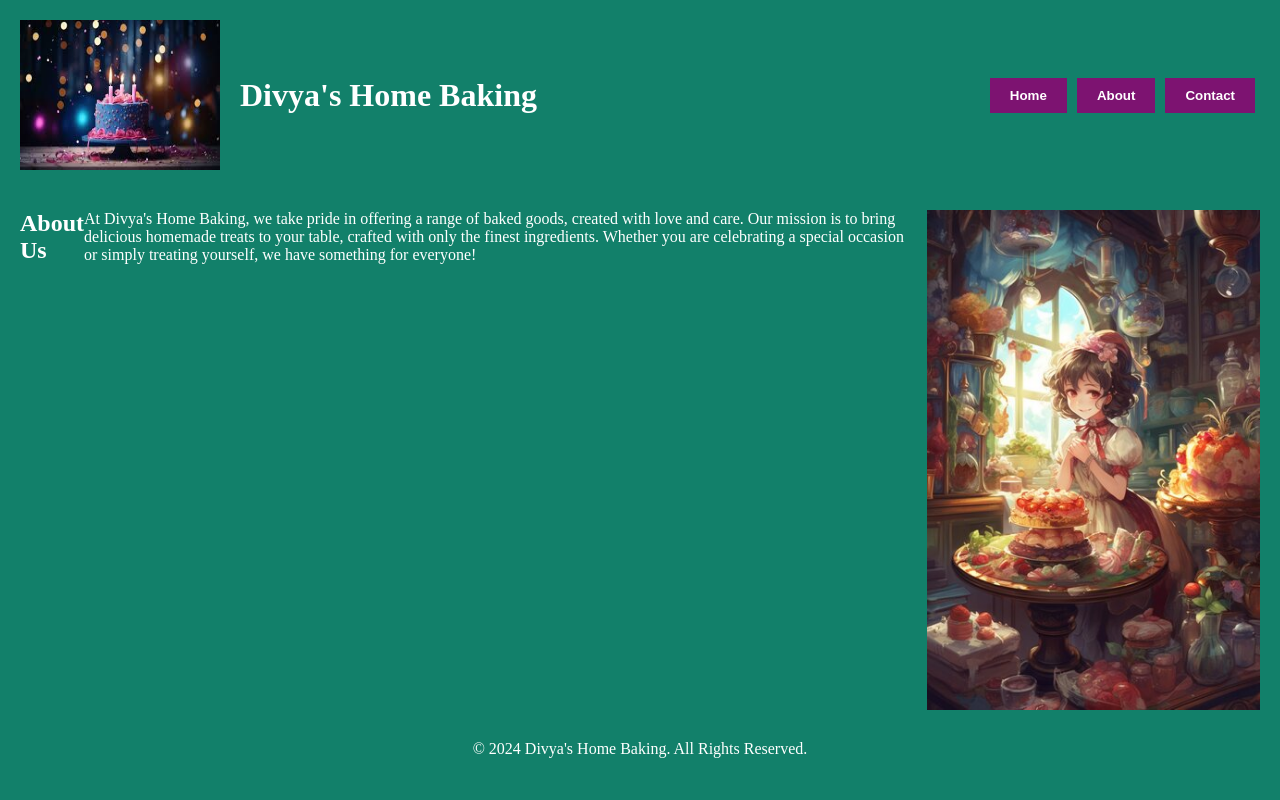
After one commit to Divya170/Divya170-baking_project, a Django app: template project/templates/about.html in a window 1280 px wide. The commit adds this page. Run offline with Django 5.2, Linux system fonts and the light colour scheme; the template is opened without the code that fills it, so the values that code supplies are empty.

Commit message:
modify the project

```diff
--- a/project/static/css/style.css
+++ b/project/static/css/style.css
@@ -62,6 +62,10 @@
   font-size: 18px;
 }
 
+.about-section img {
+  margin-left: 20px;
+}
+
 /* Product Gallery */
 .product-gallery {
   display: flex;
--- /dev/null
+++ b/project/templates/about.html
@@ -0,0 +1,37 @@
+<!DOCTYPE html>
+<html lang="en">
+<head>
+  <meta charset="UTF-8">
+  <meta name="viewport" content="width=device-width, initial-scale=1.0">
+  <title>About Us - Divya's Home Baking</title>
+  <link rel="icon" type="image/x-icon" href="cake.jpg">
+  {% load static %}
+  <link rel="stylesheet" href="{% static 'css/style.css' %}">
+</head>
+<body>
+
+<!-- Header Section -->
+<div class="header">
+  <img src="{% static 'images/cake.jpg' %}" alt="Home Baking Picture" width="200" height="150">
+  <h1>Divya's Home Baking</h1>
+  <div class="nav">
+    <button class="btn" onclick="window.location.href='index.html'">Home</button>
+    <button class="btn" onclick="window.location.href='about.html'">About</button>
+    <button class="btn" onclick="window.location.href='contact.html'">Contact</button>
+  </div>
+</div>
+
+<!-- About Section -->
+<div class="about-section">
+  <h2>About Us</h2>
+  <p>At Divya's Home Baking, we take pride in offering a range of baked goods, created with love and care. Our mission is to bring delicious homemade treats to your table, crafted with only the finest ingredients. Whether you are celebrating a special occasion or simply treating yourself, we have something for everyone!</p>
+  <img src="{% static 'images/bakinggirl3.jpg' %}" alt="Baker Image" height="500px" width="500px">
+</div>
+
+<!-- Footer -->
+<div class="footer">
+  <p>&copy; 2024 Divya's Home Baking. All Rights Reserved.</p>
+</div>
+
+</body>
+</html>
```
Also changed, not shown: other parts of project/static/css/style.css (+64 -4 lines), project/templates/contact.html (added, +51 -0 lines), project/templates/index.html (+5 -2 lines). Lines whose indentation alone changed are shown as unchanged.
